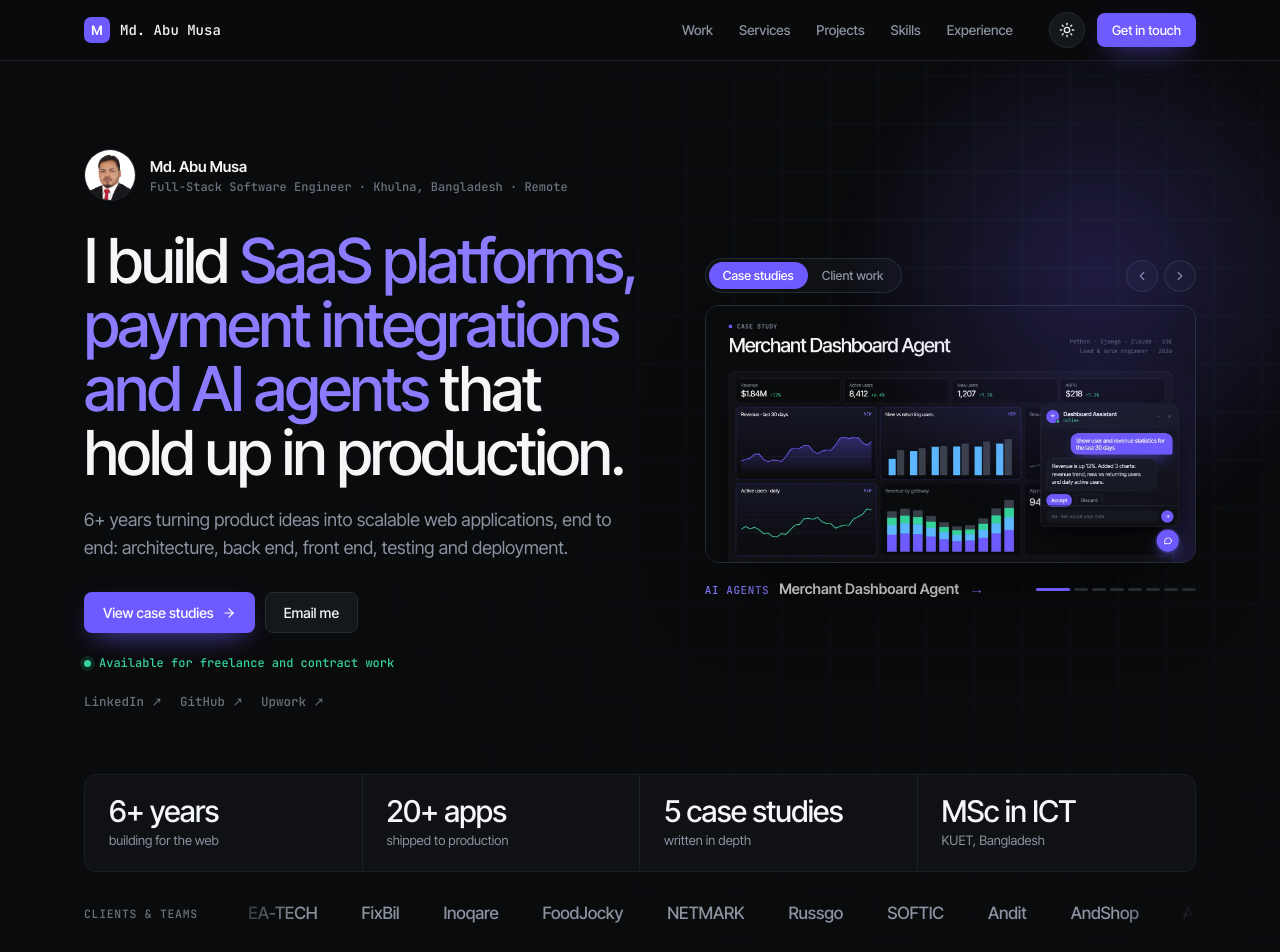
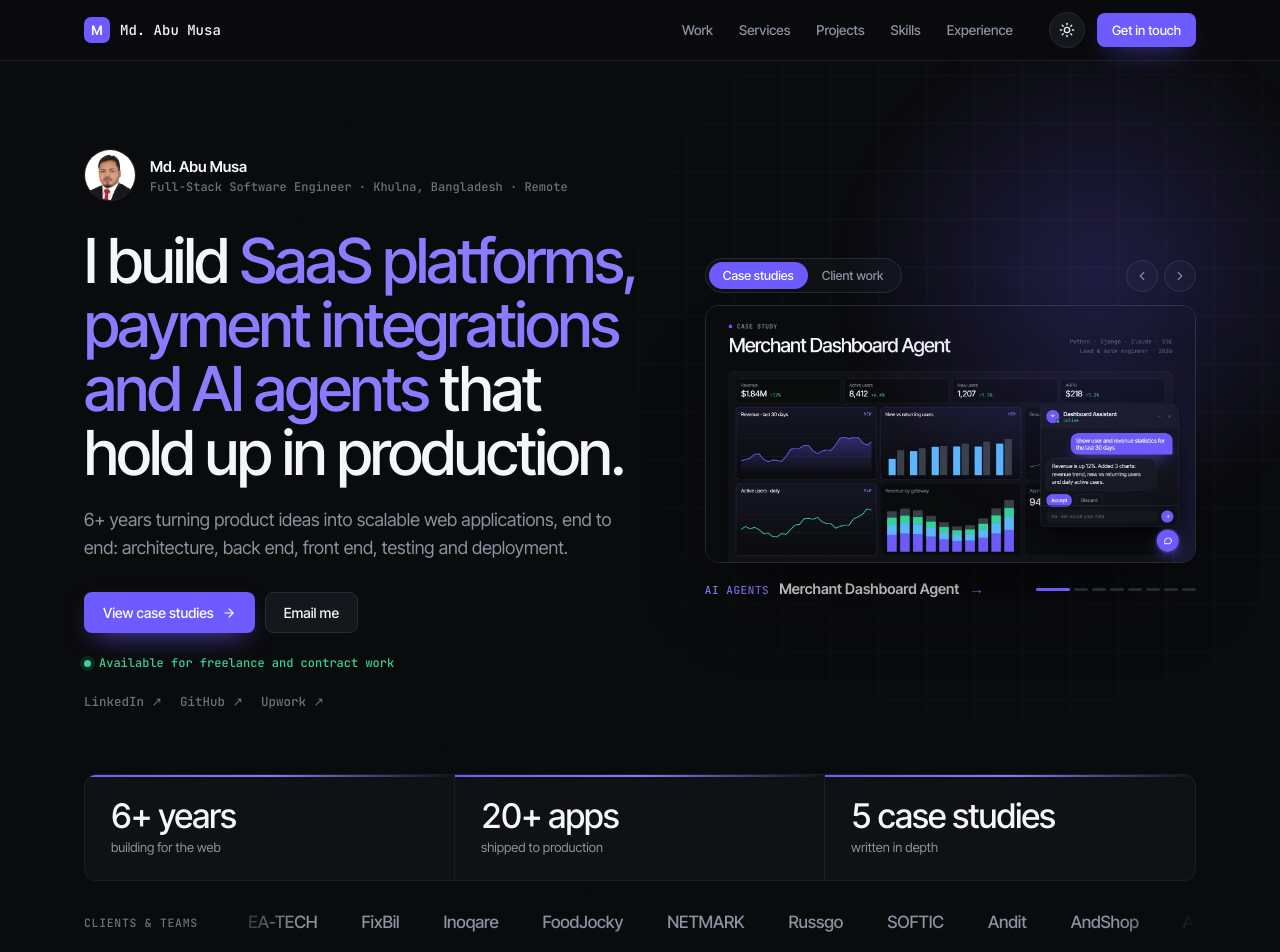
Before and after one commit to amsohag007/my-portfolio, a Next.js app: page / in a window 1280 px wide. Shown: the top 952 px of the page. Built offline with nearby package versions, Linux system fonts and the light colour scheme.

Commit message:
Stats: drop MSc, staggered entrance, accent sweep, count-up, hover spotlight

```diff
--- a/app/globals.css
+++ b/app/globals.css
@@ -155,15 +155,25 @@ h1, h2, h3 { margin: 0; color: var(--hi); font-weight: 500; text-wrap: balance;
 @keyframes fill { to { transform: scaleX(1); } }
 
 /* Stats + marquee */
-.stats { display: grid; grid-template-columns: repeat(4, minmax(0, 1fr)); border: 1px solid var(--b); border-radius: 12px; background: var(--bg1); margin-top: 64px; position: relative; }
-.stats > div { padding: 20px 24px; border-right: 1px solid var(--b); }
+.stats { display: grid; grid-template-columns: repeat(3, minmax(0, 1fr)); border: 1px solid var(--b); border-radius: 12px; background: var(--bg1); margin-top: 64px; position: relative; overflow: hidden; }
+.stats > div { --i: 0; position: relative; isolation: isolate; padding: 22px 26px; border-right: 1px solid var(--b); overflow: hidden; transition: background 0.3s, translate 0.3s var(--ease); }
 .stats > div:last-child { border-right: 0; }
-.stats b { display: block; font-size: 30px; font-weight: 500; color: var(--hi); letter-spacing: -0.025em; line-height: 1.1; }
+.stats b { display: block; font-size: 34px; font-weight: 500; color: var(--hi); letter-spacing: -0.025em; line-height: 1.1; font-variant-numeric: tabular-nums; transition: color 0.3s; }
 .stats span { font-size: 13px; color: var(--t2); }
+/* Accent line that sweeps across the top of each cell on reveal */
+.stats > div::before { content: ""; position: absolute; left: 0; top: 0; height: 2px; width: 100%; background: linear-gradient(90deg, var(--sig), var(--sig2), transparent); transform: scaleX(0); transform-origin: left; transition: transform 1.1s var(--ease); transition-delay: calc(var(--i) * 150ms + 250ms); }
+.stats.in > div::before { transform: scaleX(1); }
+/* Cursor spotlight */
+.stats > div::after { content: ""; position: absolute; inset: 0; z-index: -1; background: radial-gradient(260px circle at var(--mx, 50%) var(--my, 0%), color-mix(in srgb, var(--sig) 16%, transparent), transparent 70%); opacity: 0; transition: opacity 0.3s; }
+.stats > div:hover::after { opacity: 1; }
+.stats > div:hover b { color: var(--sig2); }
+/* Staggered entrance (only armed when JS runs and motion is allowed) */
+.stats.armed > div { opacity: 0; transform: translateY(14px); transition: opacity 0.7s ease, transform 0.7s var(--ease), background 0.3s, translate 0.3s var(--ease); transition-delay: calc(var(--i) * 120ms), calc(var(--i) * 120ms), 0s, 0s; }
+.stats.armed.in > div { opacity: 1; transform: none; }
 @media (max-width: 700px) {
-  .stats { grid-template-columns: 1fr 1fr; }
-  .stats > div:nth-child(2) { border-right: 0; }
-  .stats > div:nth-child(-n + 2) { border-bottom: 1px solid var(--b); }
+  .stats { grid-template-columns: 1fr; }
+  .stats > div { border-right: 0; border-bottom: 1px solid var(--b); }
+  .stats > div:last-child { border-bottom: 0; }
 }
 .marq { display: flex; align-items: center; gap: 24px; margin-top: 28px; position: relative; }
 .ml { font: 500 11.5px var(--mono); letter-spacing: 0.06em; text-transform: uppercase; color: var(--t3); white-space: nowrap; }
--- a/app/page.tsx
+++ b/app/page.tsx
@@ -140,8 +140,8 @@ export default function Home() {
           </div>
 
           <div className="stats rise" style={rise(0.56)}>
-            {stats.map((s) => (
-              <div key={s.value}>
+            {stats.map((s, i) => (
+              <div key={s.value} style={cssVar({ "--i": i })}>
                 <b>{s.value}</b>
                 <span>{s.label}</span>
               </div>
--- a/components/Motion.tsx
+++ b/components/Motion.tsx
@@ -48,7 +48,7 @@ export default function Motion() {
       card.style.setProperty("--mx", `${e.clientX - r.left}px`);
       card.style.setProperty("--my", `${e.clientY - r.top}px`);
     };
-    document.querySelectorAll<HTMLElement>(".bx, .wc").forEach((c) => {
+    document.querySelectorAll<HTMLElement>(".bx, .wc, .stats > div").forEach((c) => {
       c.addEventListener("mousemove", spot);
       cleanups.push(() => c.removeEventListener("mousemove", spot));
     });
@@ -56,10 +56,12 @@ export default function Motion() {
     // Stats count up when the strip enters the viewport.
     const stats = document.querySelector(".stats");
     if (stats && !reduce) {
+      stats.classList.add("armed");
       const so = new IntersectionObserver(
         (entries) => {
           if (!entries.some((e) => e.isIntersecting)) return;
           so.disconnect();
+          stats.classList.add("in");
           stats.querySelectorAll("b").forEach((b) => {
             const m = b.textContent?.match(/^(\d+)(.*)$/);
             if (!m) return;
@@ -74,7 +76,7 @@ export default function Motion() {
                 if (k < 1) requestAnimationFrame(step);
               };
               requestAnimationFrame(step);
-            }, 600);
+            }, 350);
           });
         },
         { threshold: 0.4 },
--- a/data/profile.ts
+++ b/data/profile.ts
@@ -21,7 +21,6 @@ export const stats = [
   { value: "6+ years", label: "building for the web" },
   { value: "20+ apps", label: "shipped to production" },
   { value: "5 case studies", label: "written in depth" },
-  { value: "MSc in ICT", label: "KUET, Bangladesh" },
 ];
 
 export const marquee = [
```
